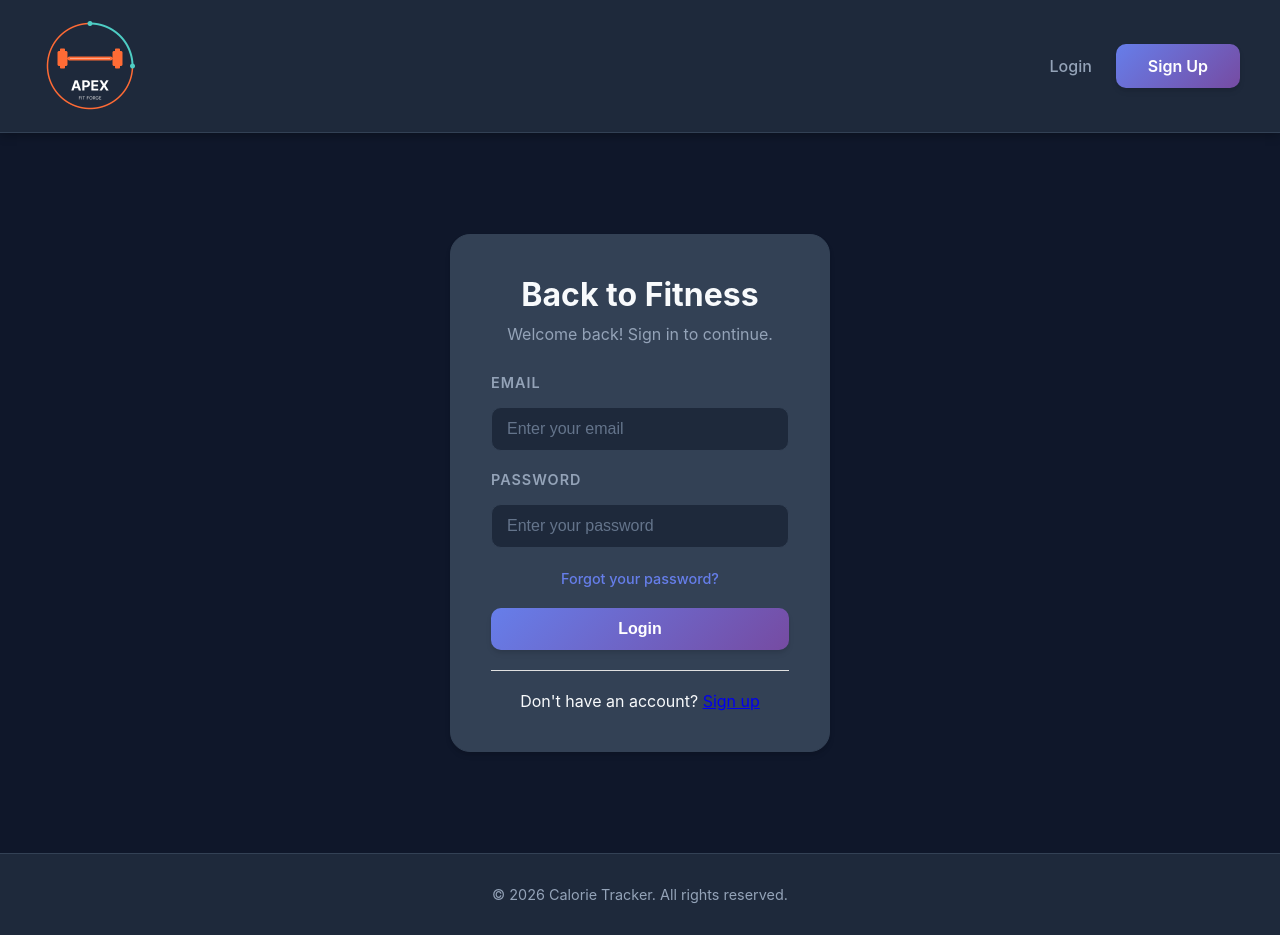
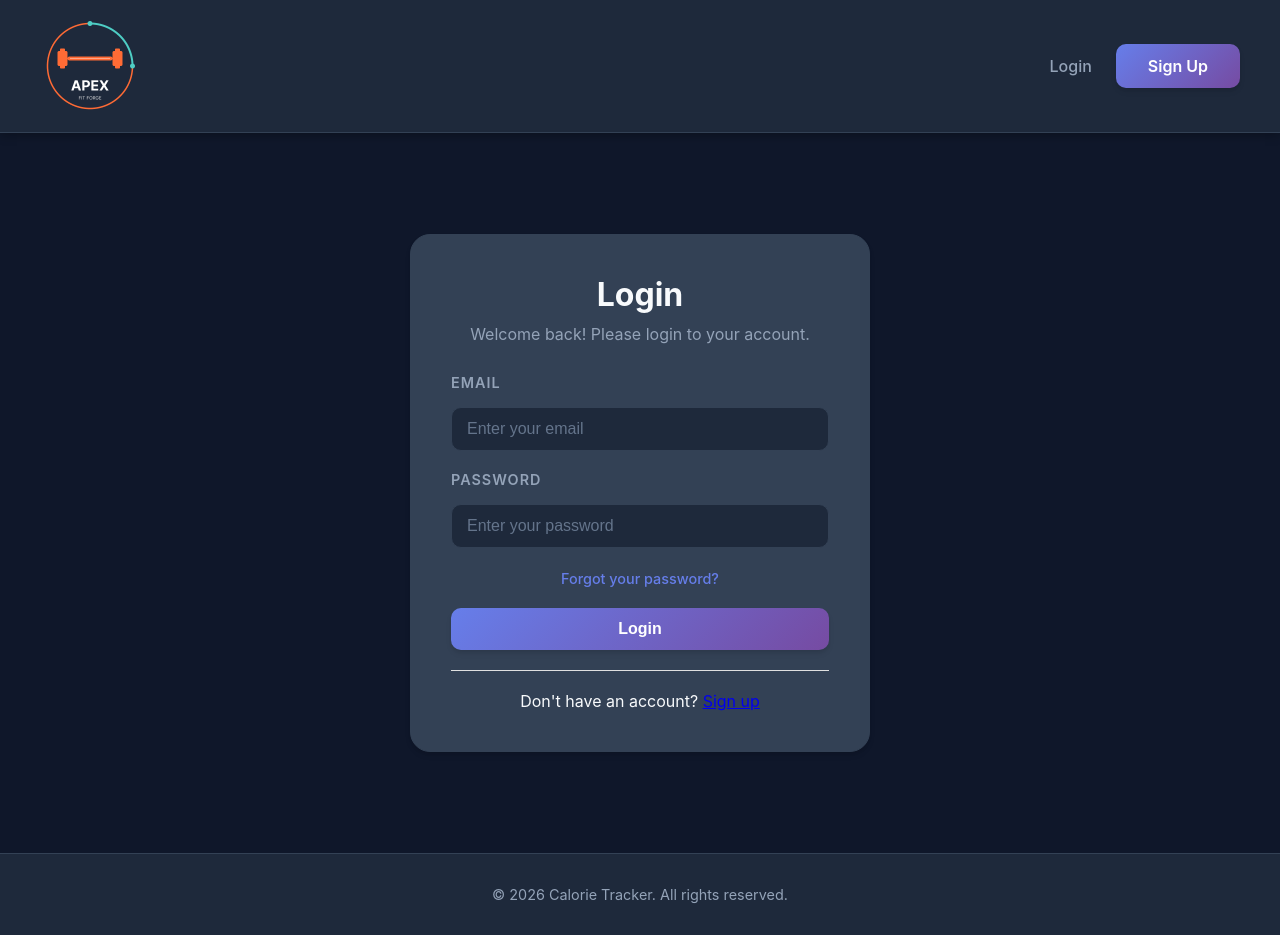
Before and after one commit to Harshu0829/Calorie-Count, a React (Create React App) app in the folder frontend/: page /login in a window 1280 px wide. Built offline with nearby package versions, Linux system fonts and the light colour scheme; no server answers; the HTML template or start-up script is replaced by a standard one.

Commit message:
UI: Revert Login UI to match main branch

```diff
--- a/frontend/src/pages/Auth.css
+++ b/frontend/src/pages/Auth.css
@@ -9,7 +9,7 @@
 
 .auth-container {
   width: 100%;
-  max-width: 420px;
+  max-width: 500px;
   padding: 20px;
 }
 
--- a/frontend/src/pages/Login.js
+++ b/frontend/src/pages/Login.js
@@ -40,8 +40,8 @@ const Login = () => {
     <div className="auth-page">
       <div className="auth-container">
         <div className="auth-card">
-          <h2>Back to Fitness</h2>
-          <p className="auth-subtitle">Welcome back! Sign in to continue.</p>
+          <h2>Login</h2>
+          <p className="auth-subtitle">Welcome back! Please login to your account.</p>
 
           {error && <div className="error-message">{error}</div>}
 
```
